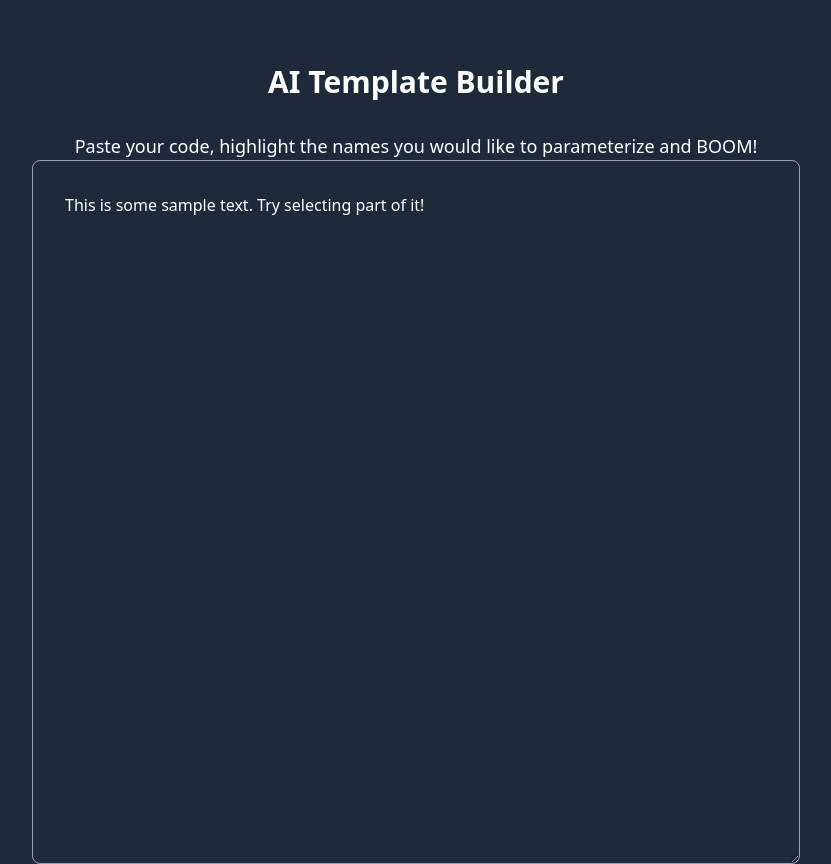
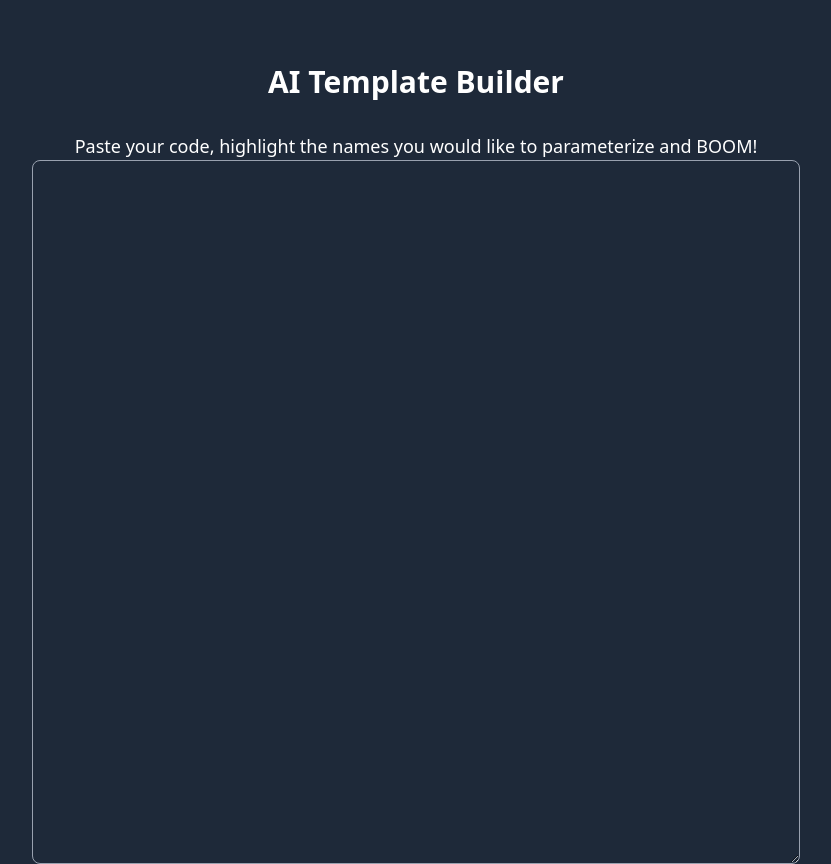
Before and after one commit to iagombermudez/template-builder, a React (Vite) app: page / in a window 1280 px wide. Shown: the whole page, without its empty margins (224-1055 px from the left). Built offline with nearby package versions, Linux system fonts and the light colour scheme.

Commit message:
open confirmation popup when text has been selected

```diff
--- a/src/app.tsx
+++ b/src/app.tsx
@@ -1,20 +1,28 @@
 import { useState } from "react";
 
 export const App = () => {
-  const [text, setText] = useState(
-    "This is some sample text. Try selecting part of it!",
-  );
+  const [code, setCode] = useState("");
   const [highlightedText, setHighlightedText] = useState("");
 
+  const [confirmationPopup, setConfirmationPopup] = useState<boolean>(false);
+  // Detect when a text selection has ended. After the text selection
+  // has ended, a new popup should be opened that asks the user to confirm
+  // if the selected text should be added to the list of tokens that will be build
+  // in the template
   const handleSelect = (e: React.SyntheticEvent<HTMLTextAreaElement>) => {
     const start = (e.target as HTMLTextAreaElement).selectionStart;
     const end = (e.target as HTMLTextAreaElement).selectionEnd;
-    const selected = text.substring(start, end);
+    const selected = code.substring(start, end);
     setHighlightedText(selected);
+
+    //Open the popup if any text has actually been selected
+    if (selected.length > 0) {
+      setConfirmationPopup(true);
+    }
   };
 
-  console.log(highlightedText);
   return (
+    <>
       <div className="flex h-screen w-screen bg-gray-800">
         <section className="flex h-full w-full flex-col items-center my-16 mx-64">
           <h1 className="text-3xl font-semibold text-white mb-8">
@@ -25,12 +33,14 @@ export const App = () => {
             and BOOM!
           </h2>
           <textarea
-          value={text}
-          onChange={(e) => setText(e.target.value)}
+            value={code}
+            onChange={(e) => setCode(e.target.value)}
             onSelect={(e) => handleSelect(e)}
             className="p-8 border text-white border-gray-400 w-full h-full rounded-lg"
           />
         </section>
       </div>
+      {confirmationPopup && <div>Confirmation popup {highlightedText}</div>}
+    </>
   );
 };
```
Lines whose indentation alone changed are shown as unchanged.
